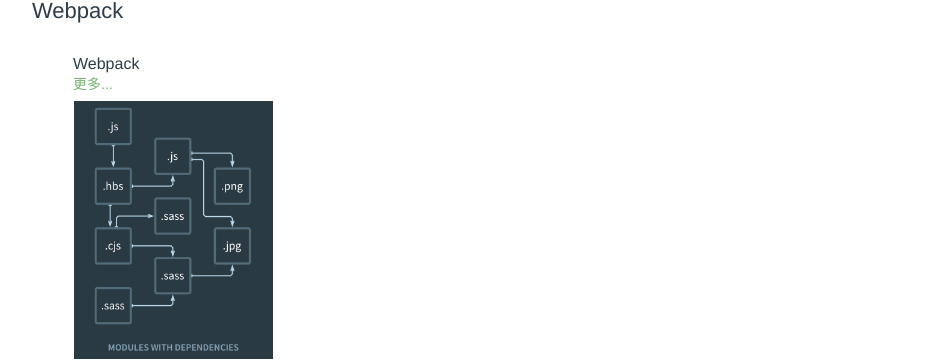
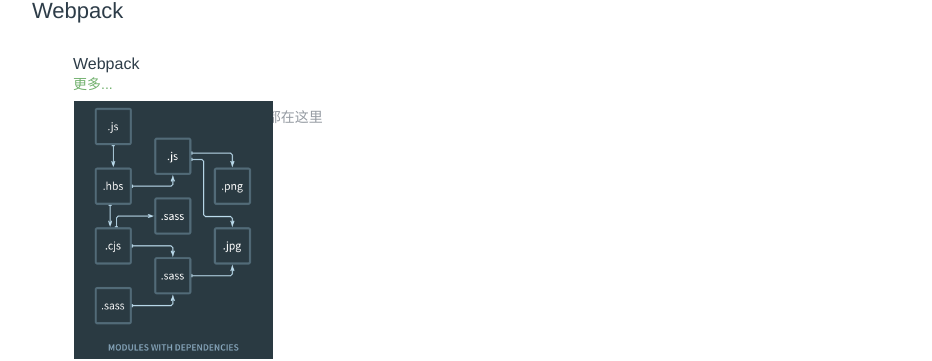
Before and after one commit to LiMeii/LiMeii.github.io, a Jekyll site: the page built from index.html, in a window 1280 px wide. Shown: the part 439-800 px from the top of the page, without its empty margins (181-1113 px from the left). Built offline with Jekyll 4.4.1, drawn with Linux system fonts in a browser that asks for light colours.

Commit message:
update index

```diff
--- a/index.html
+++ b/index.html
@@ -67,7 +67,7 @@
                                     <span class="menu-item-name">Webpack</span>
                                     <span class="menu-item-price"><a style="text-decoration: none;"  href="/2018/09/24/webpack-learning.html"  target="_blank">
                                         更多...</a></span>
-                                    <p class="menu-item-description"></p>
+                                    <p class="menu-item-description">所有关于webpack理解的文章都在这里</p>
                                 </div>
                                 <div class="menu-item-image has-meta-content">
                                     <img src="/assets/webpack.png">
```
